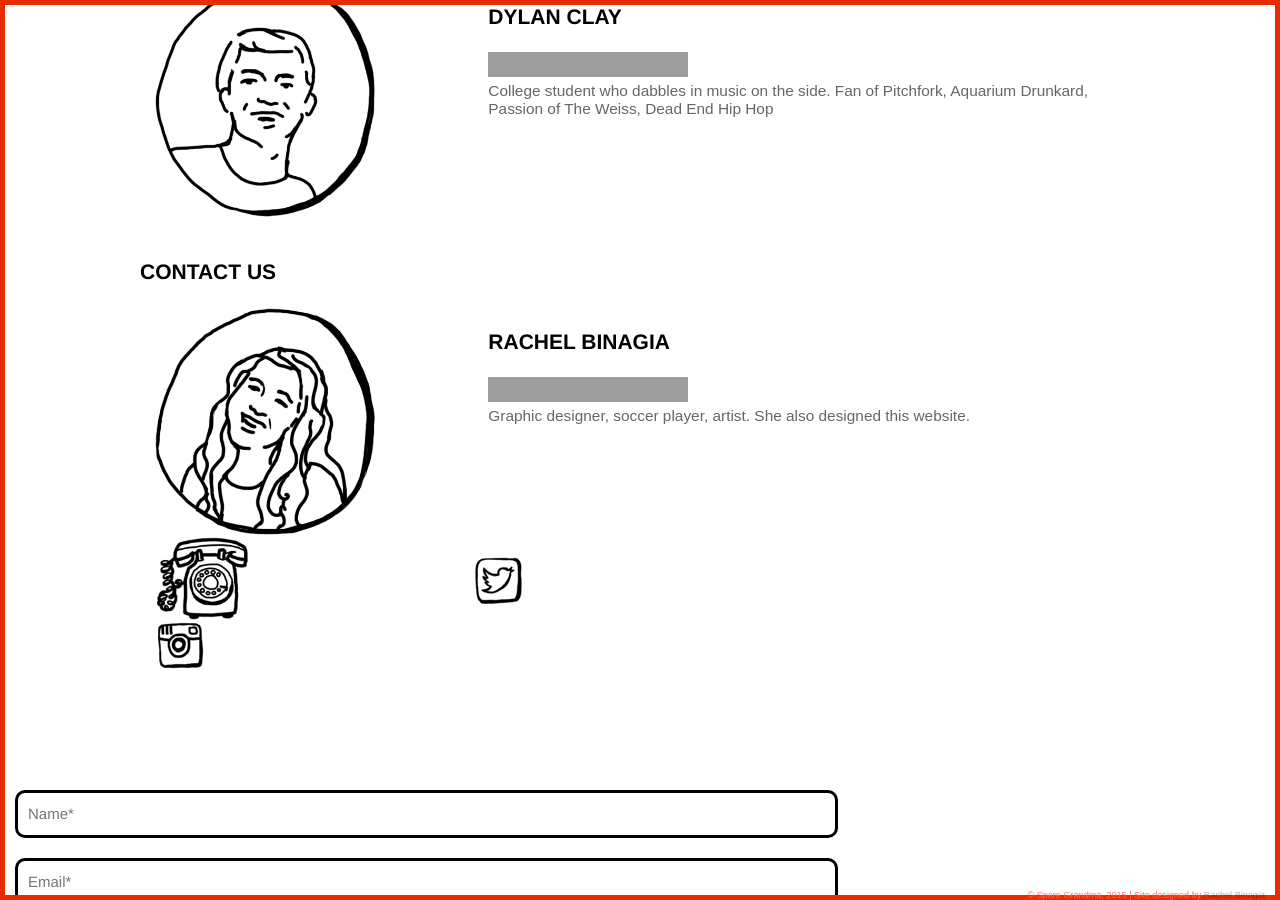
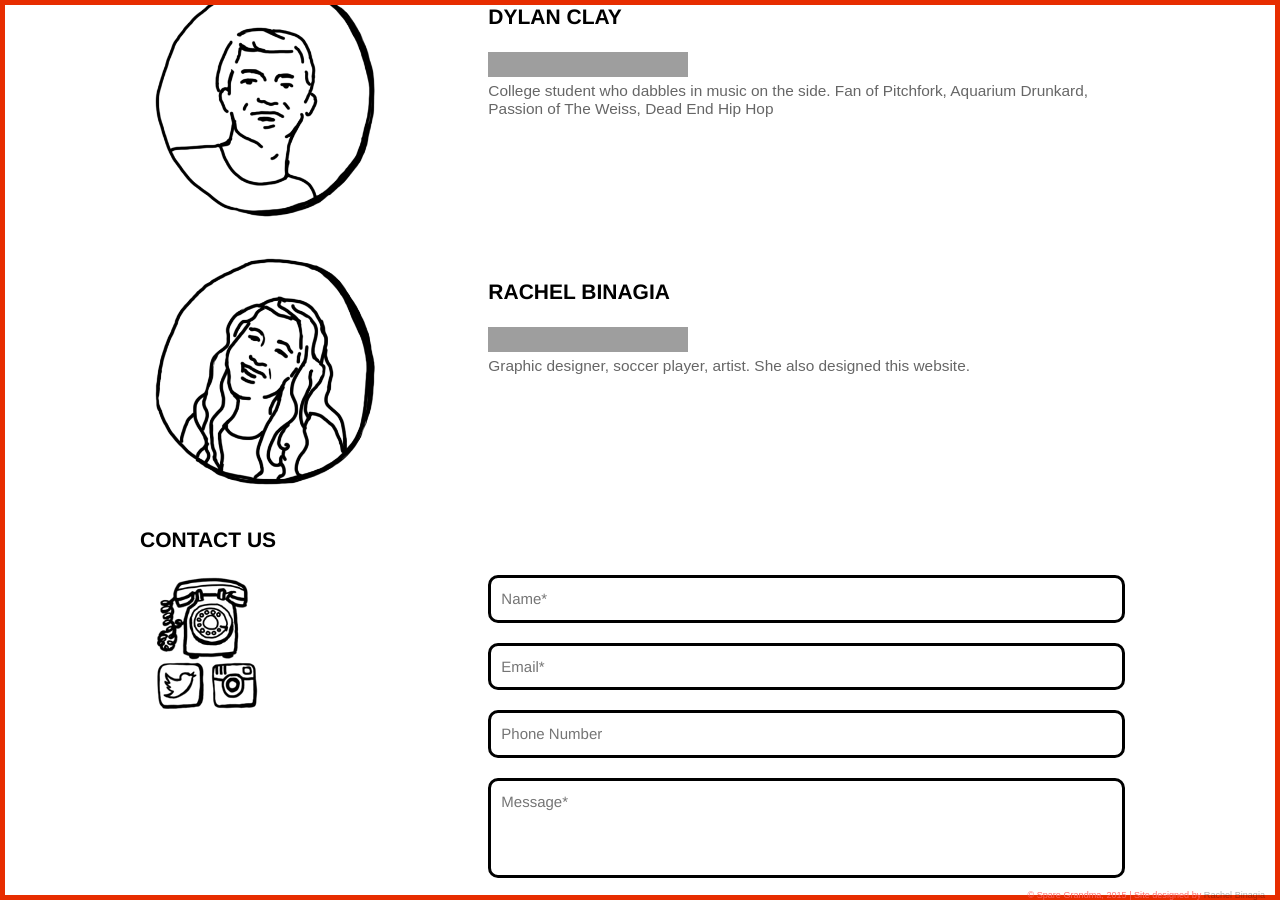
Before and after one commit to rachyrach/sparegrandma, a Jekyll site: the page built from contact.html, in a window 1280 px wide and 900 px high, scrolled down 535 px, cut to the strip 0-900 px from the top of the window. Built offline with Jekyll 4.4.1, drawn with Linux system fonts in a browser that asks for light colours; Markdown is read by kramdown in place of the engine named in the settings; grey boxes are pictures that could not be loaded.

Commit message:
contact
edits

```diff
--- a/contact.html
+++ b/contact.html
@@ -61,11 +61,13 @@
         </div>
 
 
-<div class="row">
+<div class="row margin-large">
+      <h2>Contact Us</h2>
 <div class="col-sm-4">
-    <img src="{{ site.baseurl }}/images/phone.gif" width="100px" height="auto"/></div></br>
-    <img src="{{ site.baseurl }}/images/twitter.jpg" width="50px" height="auto"/></div>
+    <img src="{{ site.baseurl }}/images/phone.gif" width="100px" height="auto"/></br>
+    <img src="{{ site.baseurl }}/images/twitter.jpg" width="50px" height="auto"/>
 <img src="{{ site.baseurl }}/images/instagram.jpg" width="50px" height="auto"/></div>
+
 <div class="col-md-8">
 
             <div id="contact-form" class="clearfix">
```
Also changed, not shown: other parts of contact.html (+1 -1 lines).
